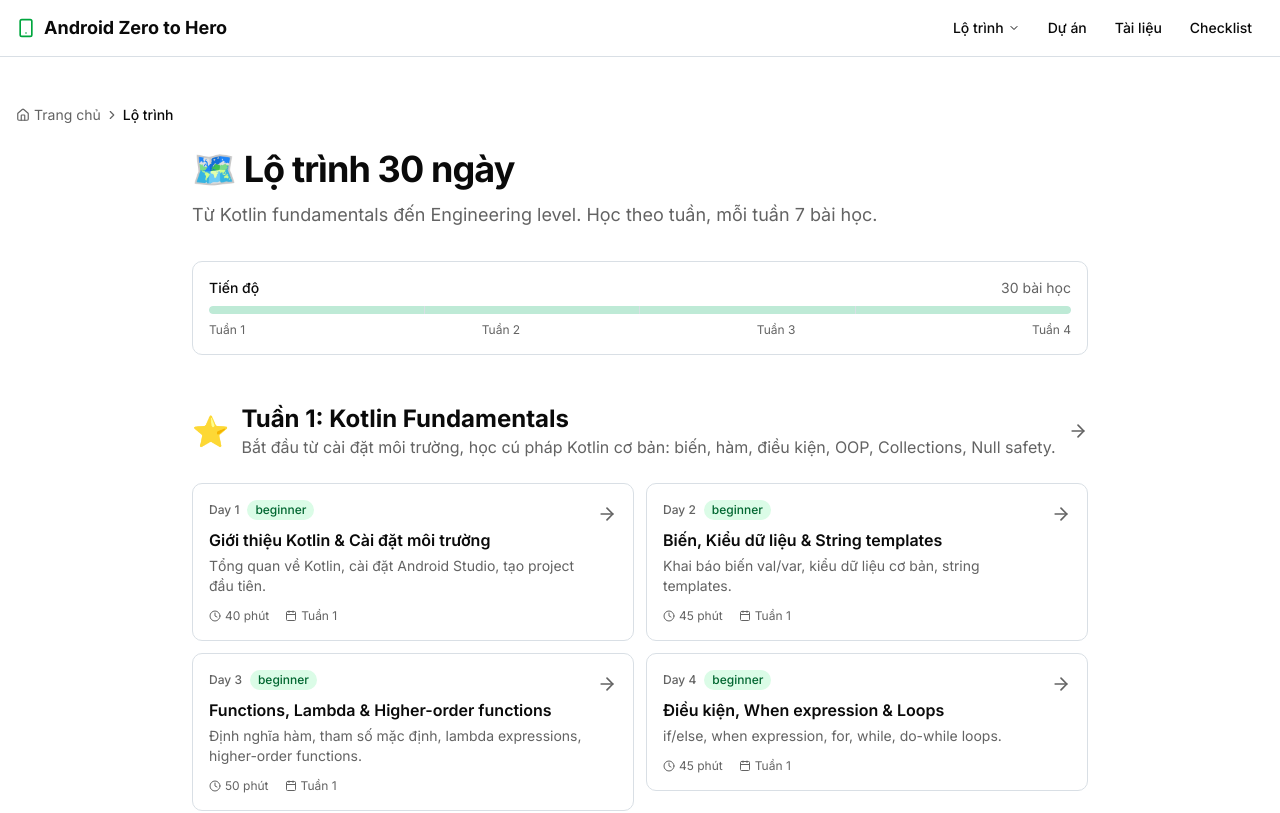
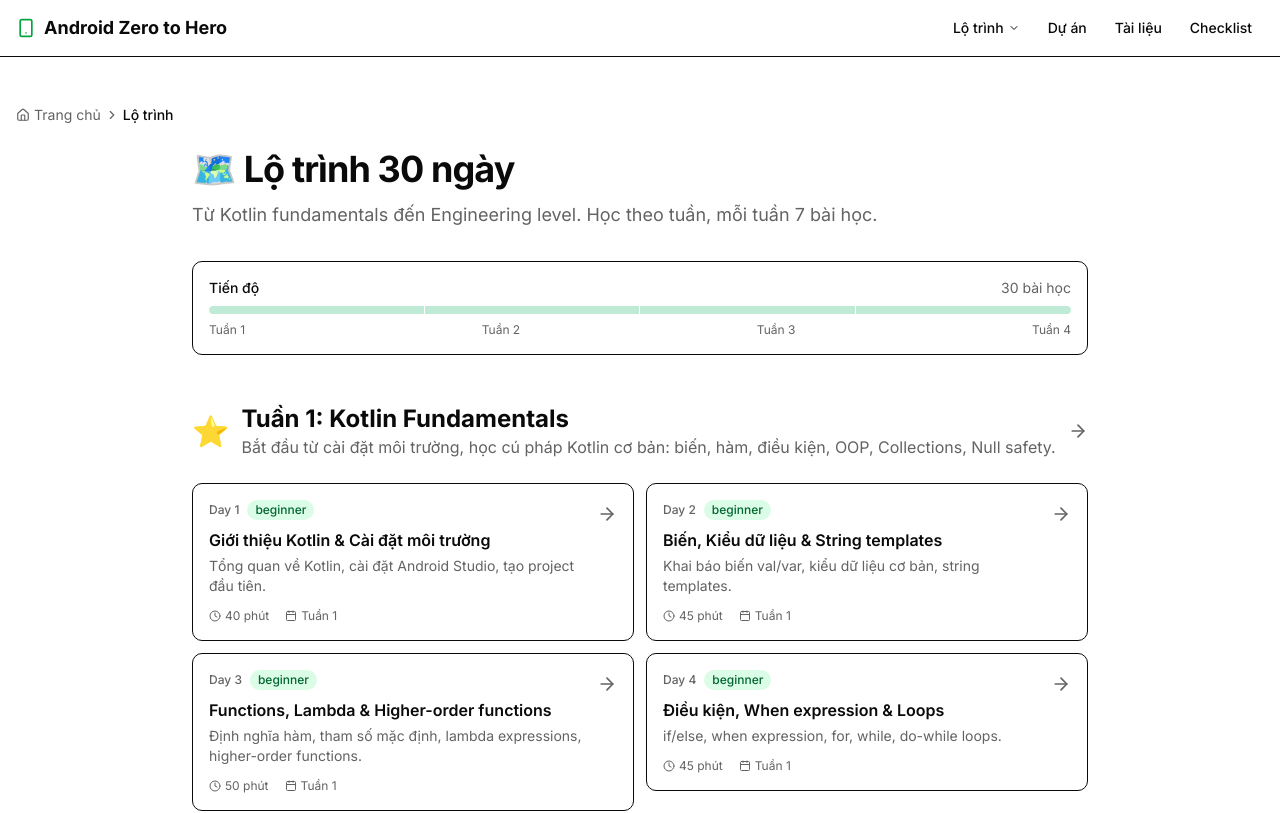
Before and after one commit to Penz7/android-zero-to-hero, a Next.js app: page /roadmap in a window 1280 px wide. Shown: the top 813 px of the page. Built offline with nearby package versions, Linux system fonts and the light colour scheme.

Commit message:
fix: inline CSS variables on html element, simplify globals.css

```diff
--- a/_test.cjs
+++ b/_test.cjs
@@ -4,48 +4,63 @@ const { chromium } = require('playwright');
 (async () => {
   const browser = await chromium.launch();
   const page = await browser.newPage({ viewport: { width: 1280, height: 800 } });
+  const results = {};
 
   await page.goto('https://penz7.github.io/android-zero-to-hero/', { waitUntil: 'networkidle', timeout: 30000 });
 
-  // Debug CSS variables
-  const cssVars = await page.evaluate(() => {
-    const root = document.documentElement;
-    const style = getComputedStyle(root);
+  // CSS variables
+  const vars = await page.evaluate(() => {
+    const s = getComputedStyle(document.documentElement);
     return {
-      '--background': style.getPropertyValue('--background'),
-      '--foreground': style.getPropertyValue('--foreground'),
-      '--primary': style.getPropertyValue('--primary'),
-      '--font-sans': style.getPropertyValue('--font-sans'),
-      '--radius': style.getPropertyValue('--radius'),
+      '--background': s.getPropertyValue('--background').trim(),
+      '--foreground': s.getPropertyValue('--foreground').trim(),
+      '--primary': s.getPropertyValue('--primary').trim(),
+      '--font-sans': s.getPropertyValue('--font-sans').trim(),
+      '--radius': s.getPropertyValue('--radius').trim(),
     };
   });
-  console.log('CSS VARS:', JSON.stringify(cssVars, null, 2));
+  results['css_vars'] = vars;
 
-  // Check if globals.css is loaded
-  const stylesheets = await page.evaluate(() => {
-    return Array.from(document.styleSheets).map(s => ({
-      href: s.href,
-      rules: (() => { try { return s.cssRules.length } catch { return 'CORS' } })()
-    }));
-  });
-  console.log('STYLESHEETS:', JSON.stringify(stylesheets, null, 2));
-
-  // Check body computed styles
-  const bodyStyles = await page.evaluate(() => {
+  // Body styling
+  const body = await page.evaluate(() => {
     const s = getComputedStyle(document.body);
     return {
-      backgroundColor: s.backgroundColor,
+      bg: s.backgroundColor,
       color: s.color,
-      fontFamily: s.fontFamily,
+      fontFamily: s.fontFamily.substring(0, 30),
+      display: s.display,
+      flexDirection: s.flexDirection,
       minHeight: s.minHeight,
-      display: s.display,
-      flexDirection: s.flexDirection
     };
   });
-  console.log('BODY:', JSON.stringify(bodyStyles, null, 2));
+  results['body'] = body;
+
+  // CTA button
+  const cta = await page.evaluate(() => {
+    const btn = document.querySelector('a[href*="kotlin-intro"]');
+    if (!btn) return null;
+    const s = getComputedStyle(btn);
+    return { bg: s.backgroundColor, color: s.color, borderRadius: s.borderRadius };
+  });
+  results['cta'] = cta;
+
+  // Container
+  const container = await page.evaluate(() => {
+    const el = document.querySelector('.container');
+    return el ? getComputedStyle(el).maxWidth : null;
+  });
+  results['container'] = container;
+
+  // OG image
+  const ogImage = await page.evaluate(() => {
+    const meta = document.querySelector('meta[property="og:image"]');
+    return meta ? meta.content : null;
+  });
+  results['og_image'] = ogImage;
 
   // Screenshot
-  await page.screenshot({ path: '/Users/penz/.hermes/cache/screenshots/pw_debug.png', fullPage: false });
+  await page.screenshot({ path: '/Users/penz/.hermes/cache/screenshots/pw_fixed.png' });
 
+  console.log(JSON.stringify(results, null, 2));
   await browser.close();
 })();
--- a/src/app/globals.css
+++ b/src/app/globals.css
@@ -33,68 +33,10 @@
   --radius-xl: calc(var(--radius) + 4px);
 }
 
-/* CSS Custom Properties — defined OUTSIDE @layer for full specificity */
-:root {
-  --background: #ffffff;
-  --foreground: #0a0a0a;
-  --card: #ffffff;
-  --card-foreground: #0a0a0a;
-  --popover: #ffffff;
-  --popover-foreground: #0a0a0a;
-  --primary: #006a07;
-  --primary-foreground: #f8f8f8;
-  --secondary: #eaeff5;
-  --secondary-foreground: #222222;
-  --muted: #edf2f8;
-  --muted-foreground: #636363;
-  --accent: #edf2f8;
-  --accent-foreground: #222222;
-  --destructive: #cc272e;
-  --destructive-foreground: #f8f8f8;
-  --border: #d9dfe5;
-  --input: #d9dfe5;
-  --ring: #006a07;
-  --radius: 0.625rem;
-}
-
-.dark {
-  --background: #0a0a0a;
-  --foreground: #f8f8f8;
-  --card: #121212;
-  --card-foreground: #f8f8f8;
-  --popover: #121212;
-  --popover-foreground: #f8f8f8;
-  --primary: #009c24;
-  --primary-foreground: #0a0a0a;
-  --secondary: #1e2226;
-  --secondary-foreground: #eeeeee;
-  --muted: #1e2226;
-  --muted-foreground: #8f8f8f;
-  --accent: #1e2226;
-  --accent-foreground: #eeeeee;
-  --destructive: #cc272e;
-  --destructive-foreground: #f8f8f8;
-  --border: #2a2e33;
-  --input: #2a2e33;
-  --ring: #009c24;
-}
-
-/* Base styles */
-* {
-  border-color: var(--border);
-}
-
-body {
-  background-color: var(--background);
-  color: var(--foreground);
-}
-
-/* Smooth scrolling */
 html {
   scroll-behavior: smooth;
 }
 
-/* Responsive code blocks */
 @media (max-width: 640px) {
   pre {
     font-size: 0.75rem;
--- a/src/app/layout.tsx
+++ b/src/app/layout.tsx
@@ -53,15 +53,37 @@ export const metadata: Metadata = {
   },
 };
 
+const LIGHT_THEME = {
+  "--background": "#ffffff",
+  "--foreground": "#0a0a0a",
+  "--card": "#ffffff",
+  "--card-foreground": "#0a0a0a",
+  "--popover": "#ffffff",
+  "--popover-foreground": "#0a0a0a",
+  "--primary": "#006a07",
+  "--primary-foreground": "#f8f8f8",
+  "--secondary": "#eaeff5",
+  "--secondary-foreground": "#222222",
+  "--muted": "#edf2f8",
+  "--muted-foreground": "#636363",
+  "--accent": "#edf2f8",
+  "--accent-foreground": "#222222",
+  "--destructive": "#cc272e",
+  "--destructive-foreground": "#f8f8f8",
+  "--border": "#d9dfe5",
+  "--input": "#d9dfe5",
+  "--ring": "#006a07",
+  "--radius": "0.625rem",
+} as const;
+
 export default function RootLayout({
   children,
 }: Readonly<{
   children: React.ReactNode;
 }>) {
   return (
-    <html lang="vi" suppressHydrationWarning>
+    <html lang="vi" suppressHydrationWarning style={LIGHT_THEME as React.CSSProperties}>
       <head>
-        {/* Google Analytics - Replace G-XXXXXXXXXX with your GA4 ID */}
         <Script
           src="https://www.googletagmanager.com/gtag/js?id=G-XXXXXXXXXX"
           strategy="afterInteractive"
@@ -77,6 +99,10 @@ export default function RootLayout({
       </head>
       <body
         className={`${inter.variable} font-sans antialiased min-h-screen flex flex-col`}
+        style={{
+          backgroundColor: "var(--background)",
+          color: "var(--foreground)",
+        }}
       >
         <Header />
         <main className="flex-1">{children}</main>
```
